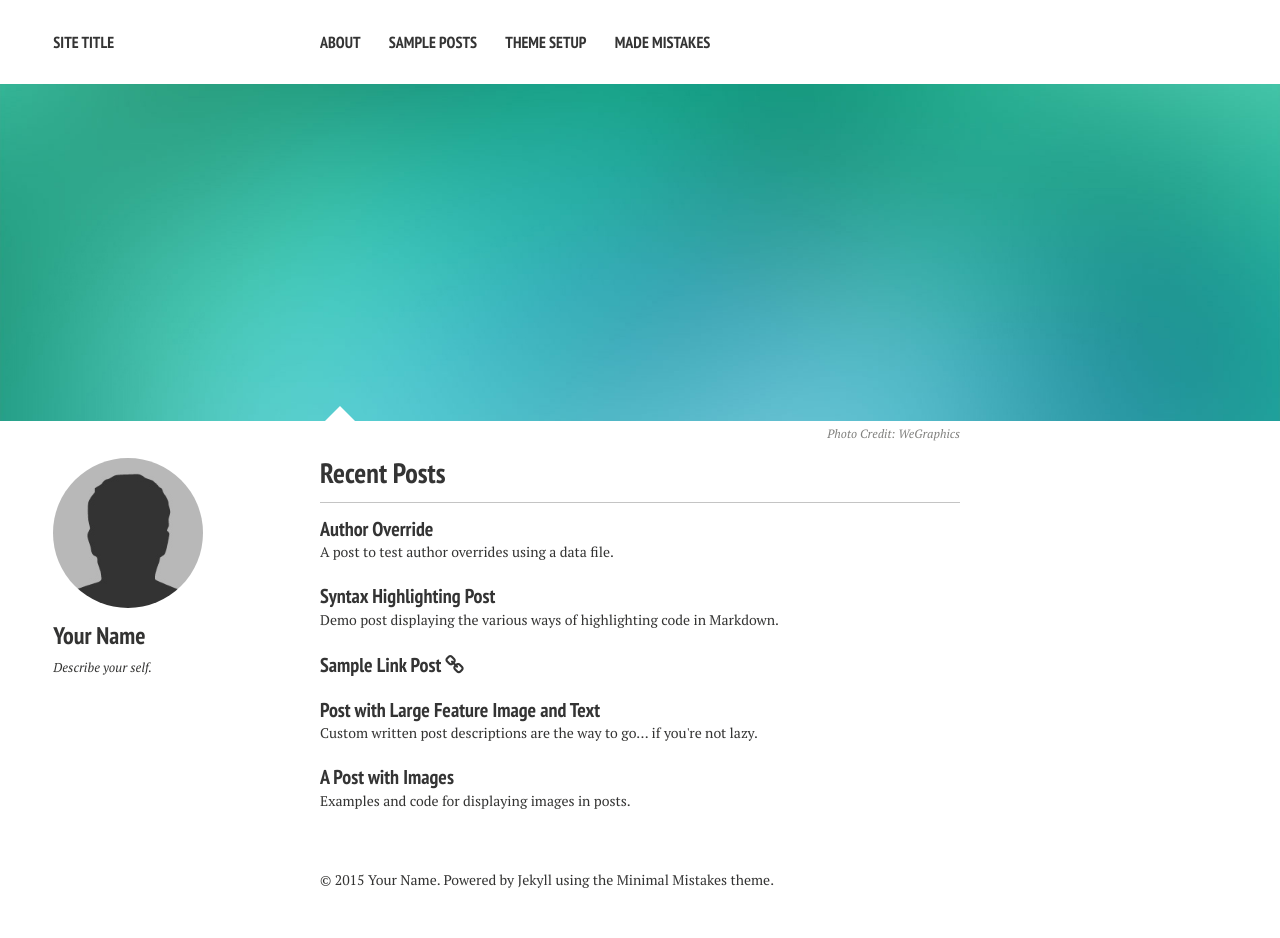
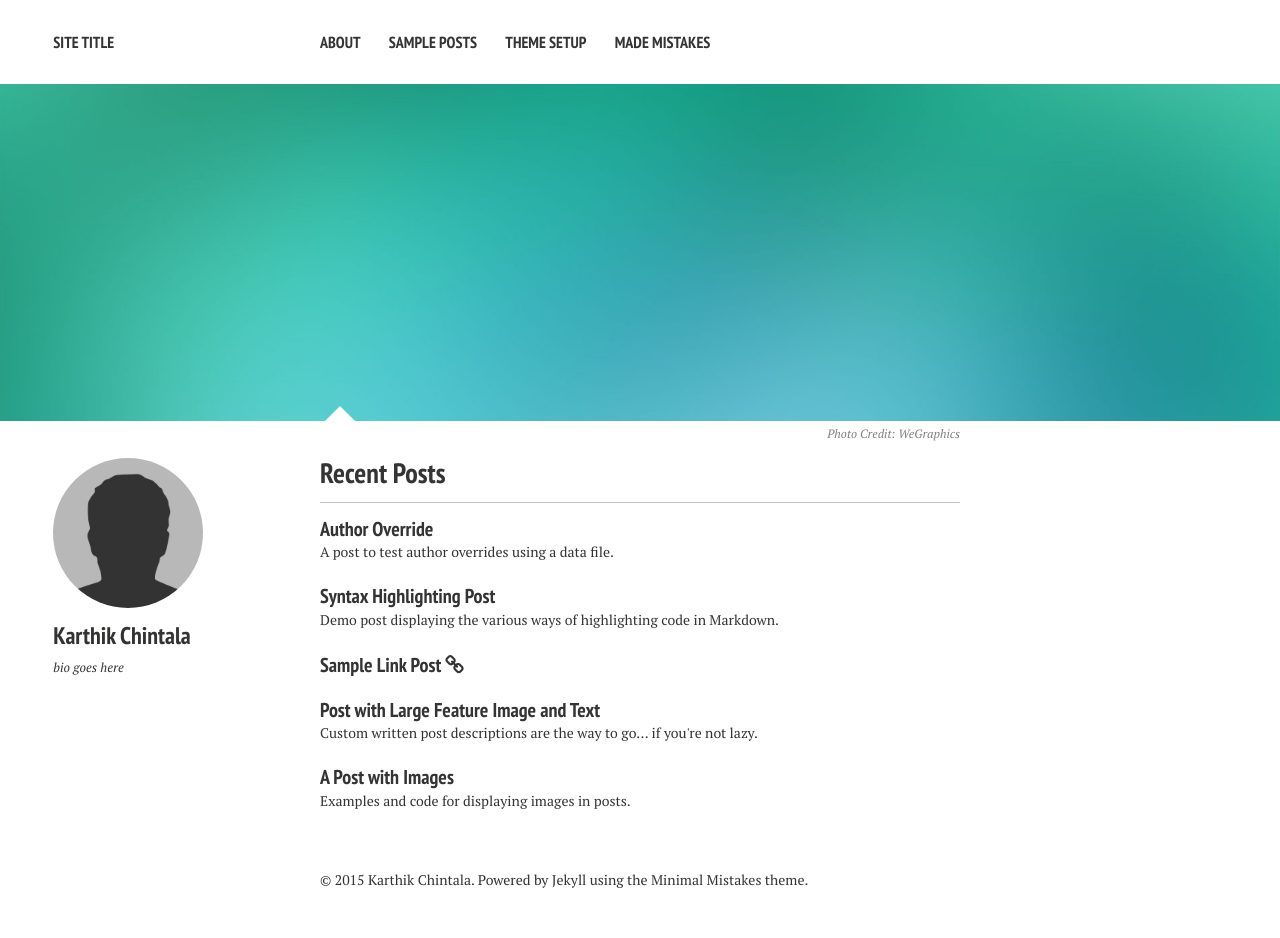
Before and after one commit to karthikchintalas/karthikchintalas.github.io, a Jekyll site: the page built from index.md, in a window 1280 px wide. Built offline with Jekyll 4.4.1, drawn with Linux system fonts in a browser that asks for light colours; nearby versions of some CDN libraries.

Commit message:
modified config
config file modified

```diff
--- a/_config.yml
+++ b/_config.yml
@@ -2,14 +2,14 @@
 
 title:            Site Title
 locale:           en_US
-url:
+url:    http://karthikchintalas.github.io
 
 
 # Jekyll configuration
 
 permalink:   /:categories/:title/
 markdown:    kramdown
-highlighter: pygments
+highlighter: rouge
 sass:
   sass_dir: _sass
   style: compressed
@@ -26,12 +26,12 @@ kramdown:
 
 # Site owner
 owner:
-  name: Your Name
+  name: Karthik Chintala
   avatar: bio-photo.jpg
-  bio: "Describe your self."
+  bio: "bio goes here"
   email:
   disqus-shortname:
-  twitter: #username
+  twitter: #nani938
   facebook: #username
   google:
     plus: #username
```
